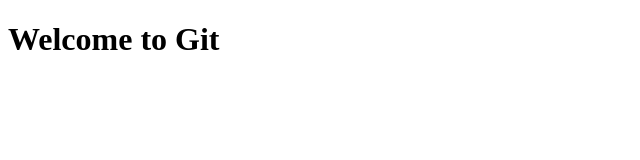
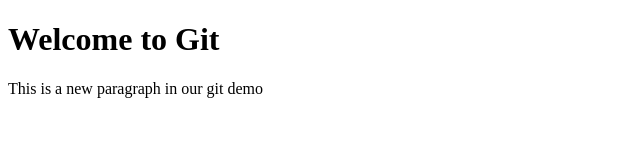
Before and after one commit to Hossainm2424/Git-Demo_Project, a plain HTML site: page Index.html in a window 1280 px wide. Shown: the whole page, without its empty margins (0-640 px from the left). Drawn offline with Linux system fonts and the light colour scheme.

Commit message:
Update the index.html file with a paragraph

```diff
--- a/Index.html
+++ b/Index.html
@@ -7,5 +7,7 @@
 </head>
 <body>
     <h1>Welcome to Git</h1>
+
+    <p>This is a new paragraph in our git demo</p>
 </body>
 </html>
```
